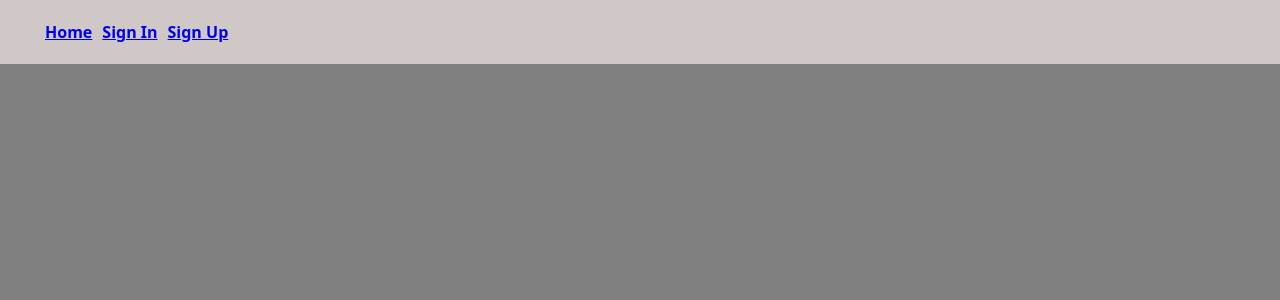
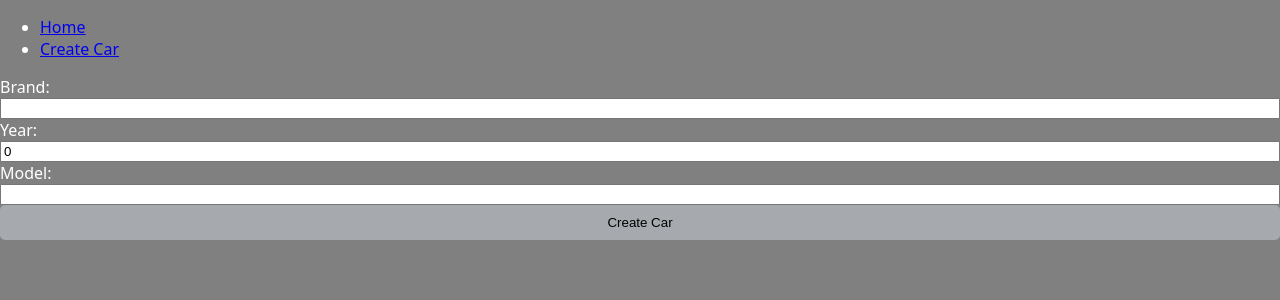
Before and after one commit to stevenhoangduc/project-3-frontend, a React (Vite) app: page /cars/new in a window 1280 px wide. Shown: the top 300 px of the page. Built offline with nearby package versions, Linux system fonts and the light colour scheme; no server answers.

Commit message:
components

```diff
--- a/src/App.jsx
+++ b/src/App.jsx
@@ -1,4 +1,5 @@
 // src/App.jsx
+import { useState, useEffect } from 'react'
 import { useContext } from 'react';
 import { Routes, Route } from 'react-router'
 import NavBar from './components/NavBar/NavBar';
@@ -6,22 +7,114 @@ import SignUpForm from './components/SignUpForm/SignUpForm';
 import SignInForm from './components/SignInForm/SignInForm';
 import Dashboard from './components/Dashboard/Dashboard';
 import Landing from './components/Landing/Landing';
+import CarForm from './components/CarForm/CarForm';
+import CarList from './components/CarList/CarList';
+import CarPost from './components/CarPost/CarPost';
+import Header from './components/Header/Header';
+import * as userService from './services/userService'
+// import * as authService from './services/userService'
 
-import { UserContext } from './contexts/UserContext';
-const App = () => {
+function App() {
+  const [cars, setCars] = useState([])
 
-  const { user } = useContext(UserContext)
+  // navigate is a function that we can pass
+  // a route path to
+
+  useEffect(() => {
+
+    // define and then call the function immediatly
+    async function fetchCars() {
+      try {
+
+        const data = await carService.index()
+        // check your work before you do anything else!
+        console.log(data, ' <- data')
+        // every time you update state, go to your
+        // dev tools and look at it!
+        setCars(data)
+      } catch (err) {
+        console.log(err)
+      }
+    }
+
+    // calling the function
+    fetchCars()
+
+  }, []);// empty array says run the use effect,
+  // when the components loads onto the dom
+
+  // use case: We want all of the cars when the page loads
+
+  async function createCar(dataFromTheForm) {
+    // lift the dataFromTheForm
+    // pass this function to the form component
+    // and call it when the user submits the form
+    try {
+      const newCar = await carService.create(dataFromTheForm)
+      console.log(newCar, ' <- this is our newCar')
+      setCars([...Cars, newCar])
+    } catch (err) {
+      console.log(err)
+    }
+  }
+
+  async function deleteCar(carIdFromCarDetails) {
+    try {
+      const response = await carService.deleteCar(carIdFromCarDetails)
+
+      // one way to handle an error from the response
+      if (response.err) {
+        // this forces the err to go to the catch block, the arugment to new Error
+        // will be the value of err in the catch block
+        throw new Error(response.err)
+      }
+
+      // update our state! filter creates a new array
+      const filteredCarsArray = cars.filter((car) => {
+        return car._id !== carIdFromCarDetails
+      })
+      // update state with the filtered array
+      setCars(filteredCarsArray) // remove from the car array
+    } catch (err) {
+      console.log(err)
+    }
+  }
+
+
 
   return (
-    <>
-      <NavBar />
+    <div className='App'>
+      <Header />
       <Routes>
-        <Route path='/' element={user ? <Dashboard /> : <Landing /> } />
-        <Route path='/sign-up' element={<SignUpForm />} />
-        <Route path='/sign-in' element={<SignInForm />} />
+        <Route path='/' element={<CarList  cars={cars} />} />
+        <Route path='/cars/:carId' element={<CarPost deleteCar={deleteCar} cars={cars}/>} />
+        <Route path='/cars/new' element={<CarForm createCar={createCar} />} />
+        <Route path="*" element={<h1>Nothing Here!</h1>} />
       </Routes>
-    </>
-  );
-};
+    </div>
+  )
+}
 
-export default App;
+export default App
+
+
+
+
+// import { UserContext } from './contexts/UserContext';
+// const App = () => {
+
+//   const { user } = useContext(UserContext)
+
+//   return (
+//     <>
+//       <NavBar />
+//       <Routes>
+//         <Route path='/' element={user ? <Dashboard /> : <Landing /> } />
+//         <Route path='/sign-up' element={<SignUpForm />} />
+//         <Route path='/sign-in' element={<SignInForm />} />
+//       </Routes>
+//     </>
+//   );
+// };
+
+// export default App;
--- /dev/null
+++ b/src/components/CarForm/CarForm.css
@@ -0,0 +1,4 @@
+.car-form {
+    display: flex;
+    flex-direction: column;
+}
--- /dev/null
+++ b/src/components/CarForm/CarForm.jsx
@@ -0,0 +1,47 @@
+
+import { useState } from 'react'
+import './CarForm.css'
+
+
+import { useNavigate } from 'react-router'
+
+const initialState = {
+    brand: '',
+    year: 0,
+    model: ''
+}
+
+export default function CarForm(props) {
+
+    const [formData, setFormData] = useState(initialState)
+
+    const navigate = useNavigate()
+
+    function handleChange(e) {
+
+        setFormData({
+            ...formData,
+            [e.target.name]: e.target.value
+        })
+    }
+
+    function handleSubmit(e){
+        e.preventDefault()
+        props.createCar(formData)
+        setFormData(initialState)
+
+        navigate('/')
+    }
+
+    return (
+        <form className='car-form' onSubmit={handleSubmit}>
+            <label htmlFor="brand">Brand:</label>
+            <input type="text" name='brand' id='brand' value={formData.brand} onChange={handleChange} />
+            <label htmlFor="year">Year:</label>
+            <input type="number" name='year' id='year' value={formData.year} onChange={handleChange} />
+            <label htmlFor="model">Model:</label>
+            <input type="text" name='model' id='model' value={formData.model} onChange={handleChange} />
+            <button type='submit'>Create Car</button>
+        </form>
+    )
+}
--- /dev/null
+++ b/src/components/CarList/CarList.css
@@ -0,0 +1,8 @@
+.car-list {
+    background-color: var(--sand-tan);
+    color: var(--night-blue);
+}
+
+.car-list ul {
+    list-style: square;
+}
--- /dev/null
+++ b/src/components/CarList/CarList.jsx
@@ -0,0 +1,27 @@
+import './Carlist.css'
+import { Link } from 'react-router'
+
+export default function CarList(props){
+
+    const carLis = props.pets.map((car) => {
+        return (
+        <li key={car._id} >
+            <Link to={`/cars/${car._id}`}>{car.brand}</Link>
+        </li>
+        )
+    })
+
+    return (
+        <section className={'car-list'}>
+            <h1>Car List</h1>
+            {carLis.length !== 0 ? (
+                <ul>
+                    {carLis}
+                    <CarList setSelectedCar={setSelectedCar} cars={cars} handleFormOpen={handleFormOpen} buttonTextForForm={buttonTextForForm} />
+                </ul>
+            ) : (
+                <h2>No Cars yet!</h2>
+            )}
+        </section>
+    )
+}
--- /dev/null
+++ b/src/components/CarPost/CarPost.jsx
@@ -0,0 +1,32 @@
+import { useNavigate, useParams } from "react-router"
+import { Navigate } from "react-router"
+
+
+export default function CarDetail(props){
+
+
+    const { carId } = useParams()
+    const navigate = useNavigate()
+
+    const selectedCar = props.cars.find((car) => {
+        return car._id === carId
+    })
+
+    function handleDelete(){
+        props.deleteCar(selectedCar._id)
+        navigate('/')
+
+
+    return (
+        <section>
+            <h2>{selectedCar.name}</h2>
+            <span>Brand: {selectedCar.brand}</span>
+            <br />
+            <span>Model: {selectedCar.model}</span>
+            <br />
+            <pan>Year: {selectedCar.year}</pan>
+            <button onClick={handleDelete}>Delete</button>
+            <br />
+        </section>
+    )
+}}
--- /dev/null
+++ b/src/components/Header/Header.jsx
@@ -0,0 +1,12 @@
+import { Link } from "react-router";
+
+export default function Header(){
+    return (
+        <header>
+            <ul>
+                <li><Link to='/'>Home</Link></li>
+                <li><Link to='/cars/new'>Create Car</Link></li>
+            </ul>
+        </header>
+    )
+}
```
